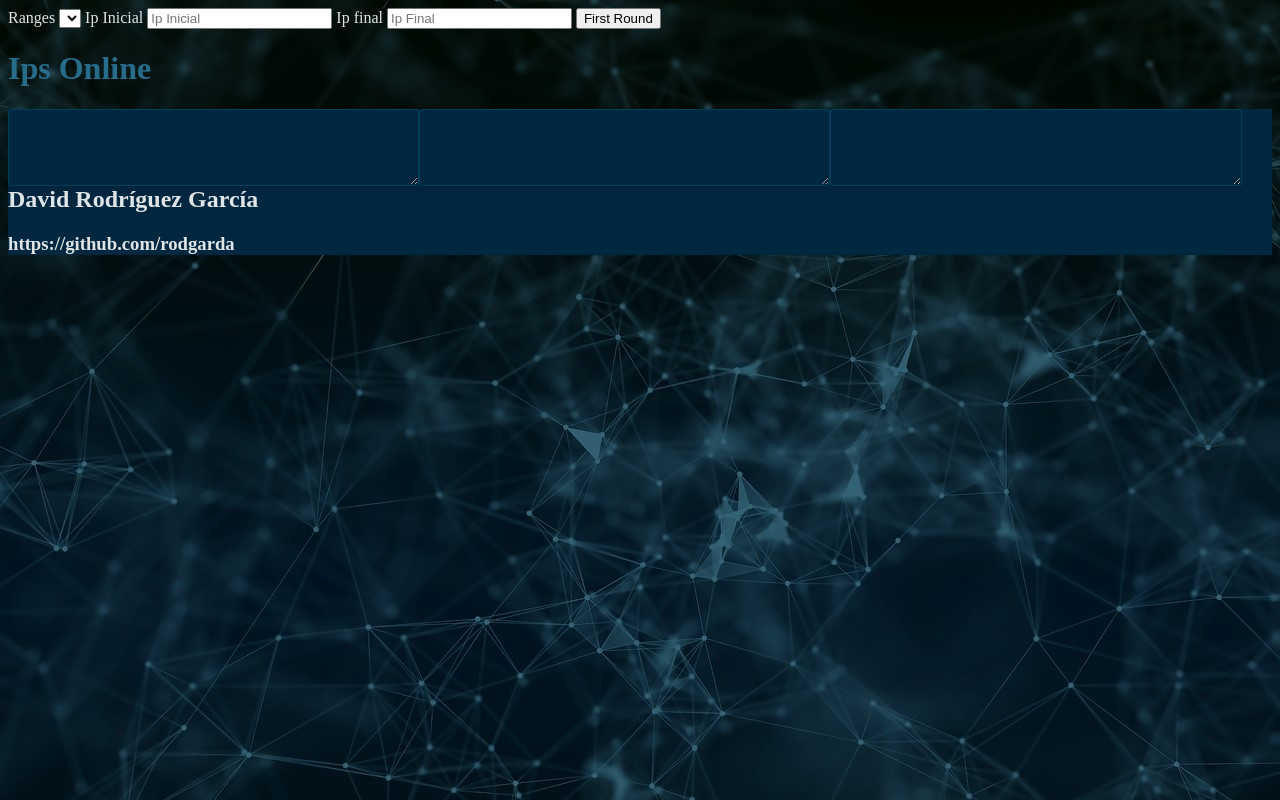
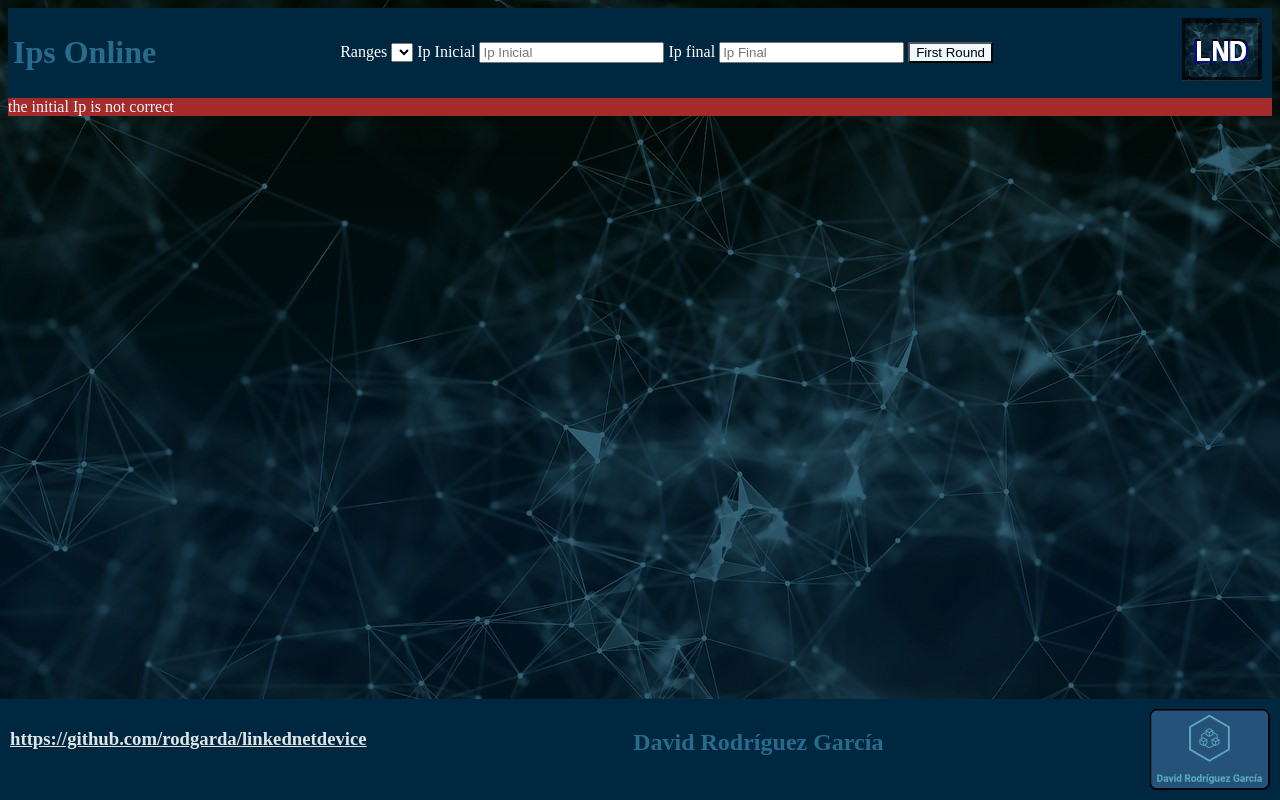
Before and after one commit to rodgarda/linkednetdevice, a website: page public/index.html in a window 1280 px wide. Both pictures are taken after a click on the button "First Round". Drawn offline with Linux system fonts and the light colour scheme; no server answers.

Commit message:
Change the ping system and started with css

```diff
--- a/package.json
+++ b/package.json
@@ -18,7 +18,7 @@
   "license": "ISC",
   "dependencies": {
     "express": "^4.18.1",
-    "tcp-ping": "^0.1.1"
+    "ping": "^0.4.2"
   },
   "devDependencies": {
     "nodemon": "^2.0.16"
--- a/public/css/elements.css
+++ b/public/css/elements.css
@@ -1,33 +1,90 @@
+
 body {
     background-color: #002740;
     background-image: url("../img/network.jpg");
-    backdrop-filter: blur(2px);
+    height: 100%;
   }
 
-  footer{
-    background-color:#002740;
-    color:#DFE5E6
-  }
 
-  h1{
-      color:#286C8C;
-  }
+
+
+footer{
+    display:flex;
+    flex-direction: row;
+    flex-wrap: wrap;
+    position: fixed;
+    justify-content:  space-between;
+    align-items: start;
+    left: 0;
+    bottom: 0;
+    width: 100%;
+    background-color: #002740;
+    color: #DFE5E6;
+}
+.derror{
+
+}
+
+h1{
+    color:#286C8C;
+}
+
+h2{
+    color:#286C8C;
+}
+
 textarea{
-    width:95%;
+    width:100%;
     display:block;
     line-height:1.5;
     float: left;
-    padding:15px 15px 30px;
+    padding:15px 15px 15px;
     border-radius:3px;
     border:1px solid #01405D;
     background-color: #002740;
-    color:#DFE5E6;
-    font:13px Tahoma, cursive;
+    color:#ffffff;
+    font-display:initial;
+    font:14px Tahoma,verdana;
     transition:box-shadow 0.5s ease;
     box-shadow:0 4px 6px rgba(0,0,0,0.1);
     font-smoothing:subpixel-antialiased;
 
 }
+button{
+    background-color: #286C8C;
+}
+button.option{
+    background-color:aliceblue;
+}
+label{
+    color:#ffffff;
+    font-weight: 200;
+}
+a{
+    color:#DFE5E6;
+}
+
+#dhsup{
+    display:flex;
+    flex-direction: row;
+    flex-wrap:wrap;
+    align-items: start;
+    float: left;
+    justify-content: space-between;
+    top: 0;
+    bottom: 0;
+    height: 15%;
+    width: 100%;
+    background-color: #002740;
+    color: #DFE5E6;
+}
+
+.error{
+    background-color: brown;
+    color:aliceblue;
+    align-items: center;
+}
+
 .process{
     max-width:30%;
 }
@@ -40,6 +97,28 @@ textarea{
     max-width:30%;
 }
 
-label{
-    color:#DFE5E6;
+.select{
+    padding: 10px;
+    align-self: center;
 }
+.title{
+    padding: 5px;
+    align-items:center;
+}
+.titleimg{
+    padding: 10px;
+    align-items: flex-end;
+}
+.authorfoot{
+    padding: 10px;
+    max-width:30%;
+}
+.socialfoot{
+    padding: 10px;
+    max-width:30%;
+}
+
+.iconfoot{
+    padding: 10px;
+    max-width:30%;
+}
--- a/public/index.html
+++ b/public/index.html
@@ -1,5 +1,5 @@
 <!DOCTYPE HTML>
-<html lang="es">
+<html lang="en">
     <head>
         <meta charset="UTF-8">
         <meta name="viewport" content="width=device-width, initial-scale=1">
@@ -10,6 +10,10 @@
     <body>
         <header>
             <div id="dhsup" class="hsup">
+                <div class="title">
+                    <h1 >Ips Online</h1>
+                </div>
+                <div class="select">
                     <label for="srange">Ranges</label>
                     <select id="srange" name ="rangesip" onchange="putDataText(this.value)">
                     </select>
@@ -17,25 +21,28 @@
                     <input type="text" name="pip" id="tipi" maxlength="15" placeholder="Ip Inicial">
                     <label for="tipf">Ip final</label>
                     <input type="text" name="sip" id="tipf" maxlength="15" placeholder="Ip Final" >
-                <button name="fround" id="bfround" value="First Round" onclick="firstRound()">First Round</button>
-                <button name="fround" id="bsround" value="Second Round" onclick="secondRound()">Second Round</button>
-                <button name="fround" id="btround" value="Third Round" onclick="thirdRound()">Third Round</button>
-                <h1>Ips Online</h1>
+                    <button name="fround" id="bfround" value="First Round" class="option" onclick="firstRound()">First Round</button>
+                    <button name="fround" id="bsround" value="Second Round"  class="option" onclick="secondRound()">Second Round</button>
+                    <button name="fround" id="btround" value="Third Round" class="option" onclick="thirdRound()">Third Round</button>
                 </div>
-            <div id="dbbuttons" class="dbutton">
-
+                <div  class="titleimg">
+                    <img src="./img/appicon.png" alt="application linkednetdevice">
                 </div>
+            </div>
+        </header>
+        <main>
+            <div id="dbbuttons" class="dbutton"></div>
             <div id="dbtext" class="dtext">
                 <textarea id="process" class="process" readonly="readonly"></textarea>
                 <textarea id="offline" class="offline" readonly="readonly"></textarea>
                 <textarea id="notrecover" class="notrecover" readonly="readonly"></textarea>
             </div>
-            <div id="derror" class="error">
-
-            </div>
-        </header>
-        <main></main>
-        <footer><h2 class="footer">David Rodríguez García</h2> <h3 class="social">https://github.com/rodgarda</h3></footer>
+            <div id="derror" class="error"> </div>
+        </main>
+        <footer>
+            <h3 class="socialfoot"><a href="https://github.com/rodgarda" title="Developer's github">https://github.com/rodgarda/linkednetdevice</a></h3>
+            <h2 class="authorfoot">David Rodríguez García</h2>
+            <img class="iconfoot" src="./img/davidrodriguezgarcia.png" alt="Autor David Rodríguez García" ></img></footer>
     </body>
     <script src="./js/findips.js"></script>
 </html>
--- a/public/js/findips.js
+++ b/public/js/findips.js
@@ -1,8 +1,5 @@
 var firstIp =new Array();
 var secondIpFail =new Array();
-
-document.getElementById("bsround").style.display="none";
-document.getElementById("btround").style.display="none";
 
 
 const valideIp=function(textip){
@@ -23,19 +20,27 @@ const groupBy=function(arr, criteria) {
     }, {});
     return newObj
 }
+
 function valideData(){
   const fip=document.getElementById('tipi');
   const sip=document.getElementById('tipf');
+  const dError=document.getElementById('derror');
   if(valideIp(fip.value)==true){
       const arrIp1=fip.value.split('.')
       if(valideIp(sip.value)==true){
           const arrIp2=sip.value.split('.')
+          if(arrIp1[0]==arrIp2[0]&&arrIp1[1]==arrIp2[1]&&arrIp1[2]==arrIp2[2]){
+            if(arrIp1[3]<arrIp2[3]){
             const valIni=arrIp1[3]
             const valFin=arrIp2[3]
             const baseIp=arrIp1[0]+'.'+ arrIp1[1]+'.'+arrIp1[2]+'.'
             borraBoton('dbbuttons');
             document.getElementById("bsround").style.display="none"
             document.getElementById("btround").style.display="none"
+            document.getElementById("error").style.display="none"
+            document.getElementById("process").style.display="";
+            document.getElementById("offline").style.display="";
+            document.getElementById("notrecover").style.display="";
             firstIp.length=0;
             secondIpFail.length=0;
             if (valIni<valFin){
@@ -45,9 +50,27 @@ function valideData(){
             }
             return true
           }
+          dError.innerHTML="The initial IP should be lower thar de second IP"
           return false
         }
+        dError.innerHTML="Only can evaluate 255 hosts"
         return false
+      }
+      dError.innerHTML="the final Ip is not correct"
+      return false
+    }
+    dError.innerHTML="the initial Ip is not correct"
+    return false
+}
+
+function preparePage(){
+  document.getElementById("bsround").style.display="none";
+  document.getElementById("btround").style.display="none";
+  document.getElementById("derror").style.display="none";
+  document.getElementById("process").style.display="none";
+  document.getElementById("offline").style.display="none";
+  document.getElementById("notrecover").style.display="none";
+  loadRanges();
 }
 
 function loadRanges(){
@@ -55,6 +78,10 @@ function loadRanges(){
   .then((ranges)=>{
     const rangesGroup=groupBy(ranges.data,'name');
     const selectra=document.getElementById('srange')
+    let option = document.createElement("option");
+    option.setAttribute("value", '-');
+    option.innerHTML='Select a Range';
+    selectra.appendChild(option);
     for (let name in rangesGroup){
       let optgroup=document.createElement("optgroup");
       optgroup.label=name;
@@ -65,7 +92,6 @@ function loadRanges(){
           optgroup.appendChild(option)
         }
         selectra.appendChild(optgroup);
-
       }
     })
     .catch((err)=>{
@@ -100,6 +126,7 @@ function escribeLog(Text,txtId){
 function escribeLogReplace(textIni,textFin,txtId){
   const txtArea=document.getElementById(txtId);
   txtArea.value=txtArea.value.replace(textIni,textFin);
+  txtArea.value = txtArea.value.trim();
 }
 
 function putDataText(value){
@@ -166,13 +193,16 @@ function firstRound(){
             if (buttons.length==index+1) document.getElementById("bsround").style.display="";
         })
       });
+    }else{
+      document.getElementById("derror").style.display="";
+    }
 
-    }
 }
 
 function secondRound(){
   const buttons = document.getElementsByName('bip');
   let countArr=0;
+  escribeLog('Evaluating 1 Round onlines..','offline')
   buttons.forEach((element)=> {
     const evalFirstOnline=firstIp.includes(element.value)
     if(evalFirstOnline){
@@ -194,6 +224,7 @@ function secondRound(){
       })
     }
   });
+  escribeLog('Finish','offline')
 }
 
 
@@ -201,6 +232,7 @@ function secondRound(){
 function thirdRound(){
   const buttons = document.getElementsByName('bip');
   let countArr=0;
+  escribeLog('Evaluating fails en 2 Round..','notrecover')
   buttons.forEach((element)=> {
     const evalSecondOnline=secondIpFail.includes(element.value)
     if(evalSecondOnline){
@@ -221,7 +253,8 @@ function thirdRound(){
       })
     }
   });
+  escribeLog('Finish','notrecover')
 }
 
 
-window.onload = loadRanges;
+window.onload = preparePage;
```
Also changed, not shown: index.js (+8 -11 lines), public/img/appicon.png (added), public/img/davidrodriguezgarcia.png (added), public/img/linkednetdevice.png (added), public/img/linkednetdevice_peq.png (added), 1 other file. Lines whose indentation alone changed are shown as unchanged.
